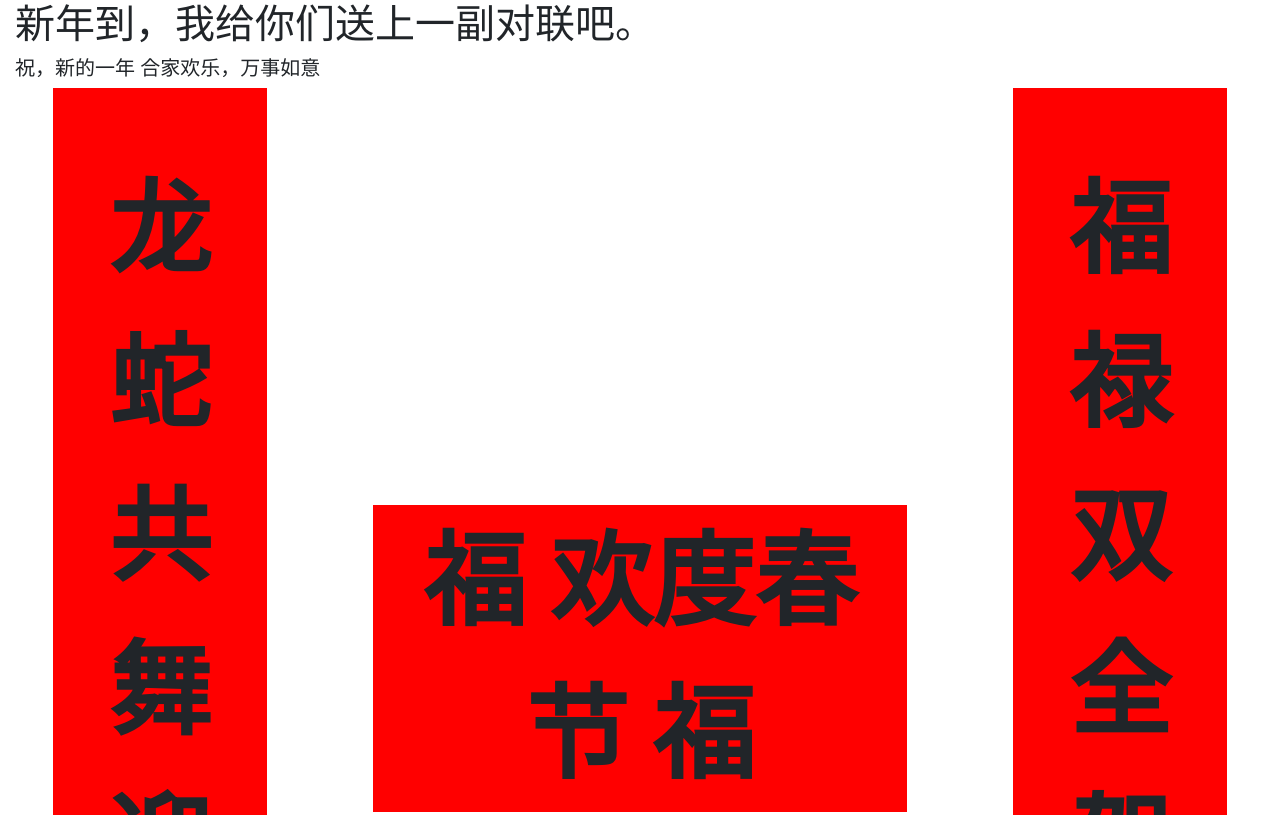
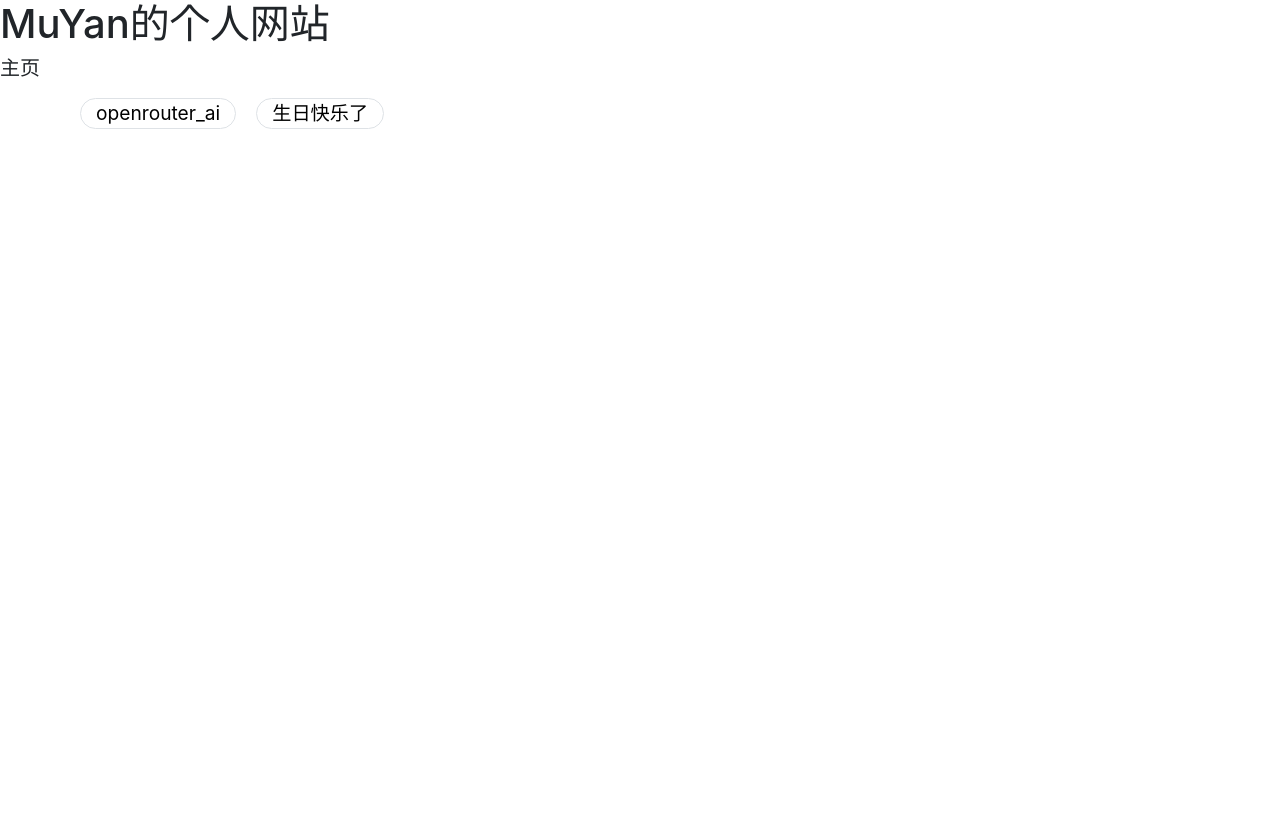
Before and after one commit to MuYan-lshc/MuYanWed, a plain HTML site: page index.html in a window 1280 px wide. Shown: the top 815 px of the page. Drawn offline with nearby package versions, Linux system fonts and the light colour scheme.

Commit message:
主页更新

```diff
--- a/index.html
+++ b/index.html
@@ -5,27 +5,41 @@
     <meta name="viewport" content="width=device-width, initial-scale=1.0">
     <title>MuYan的个人网站</title>
     <link rel="shortcut icon" href="./images/MuYan.png" type="image/x-icon">
-    <link rel="stylesheet" href="./css/index.css">
     <link rel="stylesheet" href="https://lf26-cdn-tos.bytecdntp.com/cdn/expire-1-M/twitter-bootstrap/5.1.3/css/bootstrap.min.css">
+    <style>
+        .col {
+            font-size: 120%;
+            border: 1px solid #dee2e6; /* 使用Bootstrap默认边框颜色 */
+            border-radius: 1rem; /* 圆角大小，可以根据需要调整 */
+            margin: 10px; /* 添加底部外边距以分开各项目 */
+            max-width: fit-content;
+        }
+        .label{
+            display: block;
+            text-align: center;
+            height: auto;
+            color: #000;
+            text-decoration: none;
+        }
+        .col:hover{
+            background-color: aqua;
+        }
+    </style>
 </head>
-<body class="container-fluid">
-    <h1>
-        新年到，我给你们送上一副对联吧。
-    </h1>
-    <h5>祝，新的一年 合家欢乐，万事如意</h5>
-<strong>
-    <div class="row ">
-        <div class="col-2 up">
-            龙蛇共舞迎新岁
-        </div>
-        <div class="col-5 in">
-           福 欢度春节 福
-        </div>
-        <div class="col-2 down">
-            福禄双全贺佳节
+<body>
+    <h1>MuYan的个人网站</h1>
+    <div>
+        <h5>主页</h5>
+        <div class="container">
+            <div class="row">
+                <div class="col">
+                    <a class="label" href="./paging/openrouter_ai.html">openrouter_ai</a>
+                </div>
+                <div class="col">
+                    <a class="label" href="./birthday">生日快乐了</a>
+                </div>
+            </div>
         </div>
     </div>
-</strong>
-
 </body>
 </html>
```
